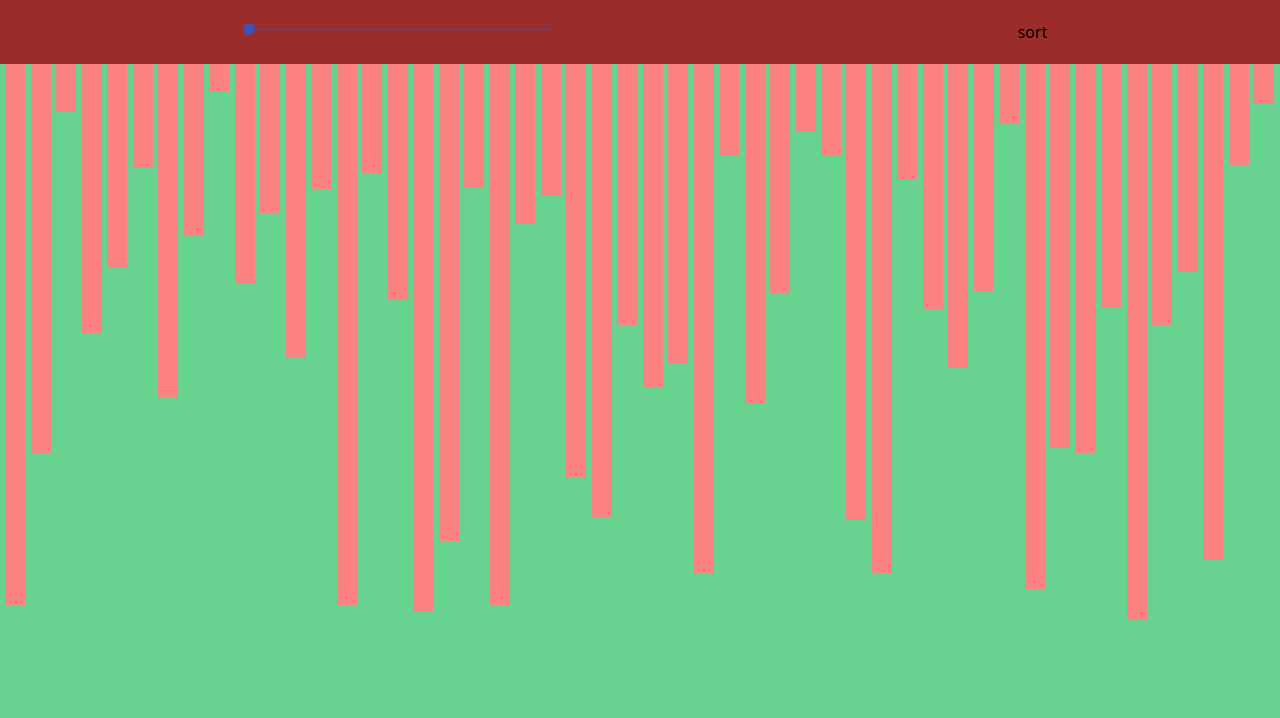
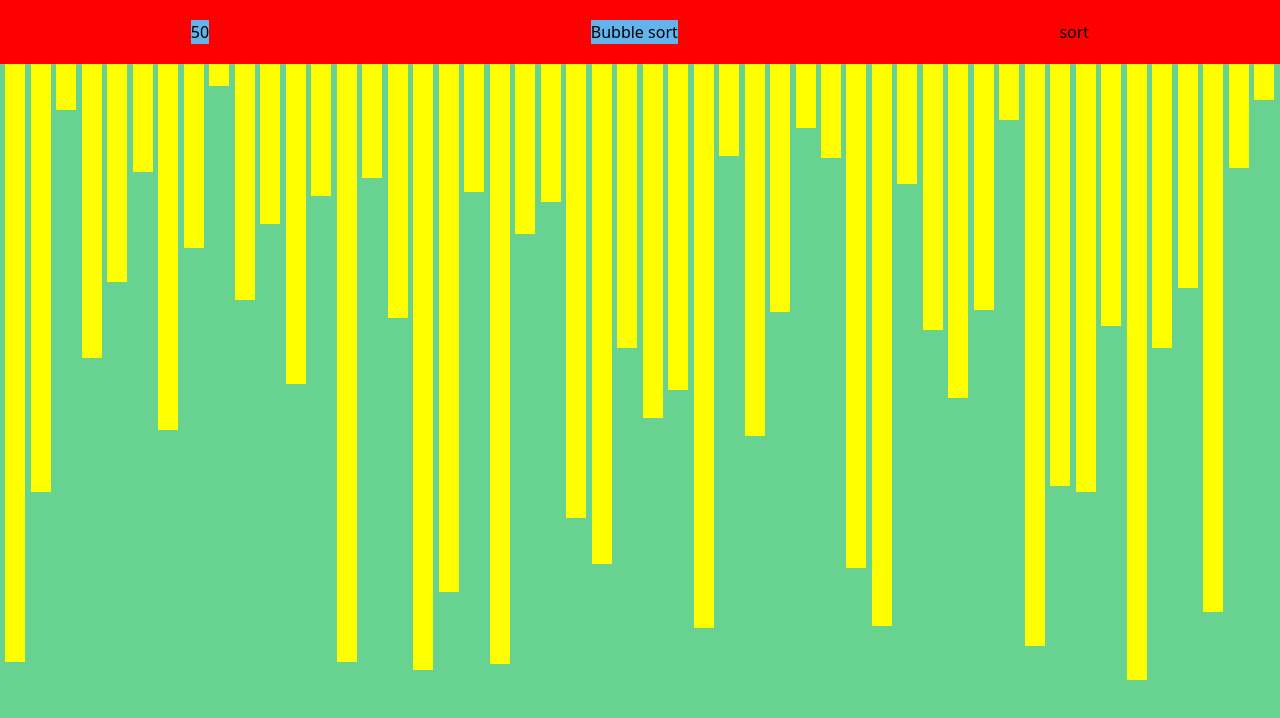
Before and after one commit to gageorgiev/simple-sort-visualizer, a React (Create React App) app: page / in a window 1280 px wide. Shown: the top 718 px of the page. Built offline with nearby package versions, Linux system fonts and the light colour scheme.

Commit message:
bubble and gnome sort implemented, animation function implemented

```diff
--- a/src/App.js
+++ b/src/App.js
@@ -1,50 +1,102 @@
 import React, { useState } from 'react';
-import { Slider } from '@material-ui/core';
+
+import { bubbleSortAlg, gnomeSortAlg } from './sort-algorithms/sorting-algs';
 
 function randomArray(size) {
   var array = [];
   for(let i=0;i<size;i++) {
-    array.push(Math.floor(Math.random() * 200) + 10);
+    array.push(Math.floor(Math.random() * 300) + 10);
   }
 
   return array;
 }
 
 function App() {
-  const [size, setSize] = useState(50);
-  const [array, setArray] = useState(randomArray(size));
+  const [sortAlg, setSortAlg] = useState('Bubble sort'); //sorting alg to be used
+  const [size, setSize] = useState(50); //size of array
+  const [array, setArray] = useState(randomArray(50)); //array that is to be sorted
+  const [currSorting, setCurrSorting] = useState(false); //flag to disable the button during sorting
+  const [hoveredSize, setHoveredSize] = useState(false); //true if dropdown menu for alg selection is hovered
+  const [hoveredAlg, setHoveredAlg] = useState(false); //true if dropdown menu for alg selection is hovered
+
+  const animate = (animations) => {
+    const arrayBars = document.getElementsByClassName('arrayBar');
+    for(let i=0;i<animations.length;i++) {
+      setTimeout(() => {
+        arrayBars[animations[i].toCompareFirst].style.backgroundColor = 'red';
+        arrayBars[animations[i].toCompareSecond].style.backgroundColor = 'red';
+      }, i*50);
+      if(animations[i].toSwap) {
+        setTimeout(() => {
+          const tmp = arrayBars[animations[i].toCompareFirst].style.height;
+          arrayBars[animations[i].toCompareFirst].style.height = arrayBars[animations[i].toCompareSecond].style.height;
+          arrayBars[animations[i].toCompareSecond].style.height = tmp;
+        }, i*50 + 30);
+        setTimeout(() => {
+          arrayBars[animations[i].toCompareFirst].style.backgroundColor = 'green';
+          arrayBars[animations[i].toCompareSecond].style.backgroundColor = 'green';
+        }, i*50 + 30);
+      } else {
+        setTimeout(() => {
+          arrayBars[animations[i].toCompareFirst].style.backgroundColor = 'green';
+          arrayBars[animations[i].toCompareSecond].style.backgroundColor = 'green';
+        }, i*50 + 30);
+      }
+      setTimeout(() => {
+          arrayBars[animations[i].toCompareFirst].style.backgroundColor = 'yellow';
+          arrayBars[animations[i].toCompareSecond].style.backgroundColor = 'yellow';
+      }, i*50 + 70);
+    }
+  };
 
   const handleSortPress = () => {
-    setSize(100);
-    setArray(randomArray(100));
+    setCurrSorting(true);
+    if(sortAlg==="Bubble sort") {
+      animate(bubbleSortAlg(array));
+    } else if(sortAlg==="Heap sort") {
+      //animate(heapSortAlg());
+    } else if(sortAlg==="Quick sort") {
+      //animate(quickSortAlg());
+    } else if(sortAlg==="Gnome sort") {
+      animate(gnomeSortAlg(array));
+    }
   }
-  const sliderOnChange = (event, value) => {
+
+  const dropdownSize = (value) => {
     setSize(value);
-    setArray(randomArray(size));
+    setArray(randomArray(value));
   }
-  return (
+
+    return (
     <div className="h-screen w-screen items-center">
-      <div className="flex flex-row w-full bg-red-800 items-center justify-around" style={{ height: '8%' }}>
-        <div className="w-1/4 pl-4">
-          <Slider
-            min={50}
-            max={250}
-            step={1}
-            value={size}
-            onChange={sliderOnChange}
-            aria-labelledby="continuous-slider"
-          />
+      <div className="flex flex-row w-full items-center justify-around" style={{ height: '8%', backgroundColor: currSorting ? 'darkred' : 'red', pointerEvents: currSorting ? 'none' : 'all' }} >
+        <div onMouseEnter={() => setHoveredSize(true)} onMouseLeave={() => setHoveredSize(false)} className="bg-blue-400 cursor-pointer">
+          {size}
+          {hoveredSize &&
+            <div className="absolute flex flex-col bg-white cursor-pointer" onClick={() => {setHoveredSize(false)}}>
+              <div onClick={() => dropdownSize(50)}>50</div>
+              <div onClick={() => dropdownSize(100)}>100</div>
+              <div onClick={() => dropdownSize(150)}>150</div>
+              <div onClick={() => dropdownSize(200)}>200</div>
+            </div>}
         </div>
-        <button onClick={handleSortPress}>
+        <div onMouseEnter={() => setHoveredAlg(true)} onMouseLeave={() => setHoveredAlg(false)} className="bg-blue-400 cursor-pointer">
+          {sortAlg}
+          {hoveredAlg &&
+            <div className="absolute flex flex-col bg-white cursor-pointer" onClick={() => {setHoveredAlg(false)}}>
+              <div onClick={() => {setSortAlg('Bubble sort')}}>Bubble sort</div>
+              <div onClick={() => {setSortAlg('Heap sort')}}>Heap sort</div>
+              <div onClick={() => {setSortAlg('Quick sort')}}>Quick sort</div>
+              <div onClick={() => {setSortAlg('Gnome sort')}}>Gnome sort</div>
+            </div>}
+        </div>
+        <button onClick={() => handleSortPress()} disabled={currSorting}>
           sort
         </button>
       </div>
       <div className="w-full bg-green-400" style={{ height: '92%' }}>
         <div className="flex flex-row justify-evenly" >
-          {array.map((number) =>
-            <div className="bg-red-400" style={{ height: `${number/3}vh`, width: `${1000/size}px` }} >
-            </div>
-          )}
+            {array.map((number, index) => <div key={index} className="arrayBar" style={{ height: `${number/4}vh`, width: `${1000/size}px`, backgroundColor: 'yellow' }} />)}
         </div>
       </div>
     </div>
--- /dev/null
+++ b/src/sort-algorithms/sorting-algs.js
@@ -0,0 +1,67 @@
+//generate animations to be executed based on how the array is sorted
+
+//bubble sort
+export function bubbleSortAlg(array) {
+    var arr = array.slice();
+    var toAnimate = [];
+    for(let i=0;i<arr.length-1;i++) {
+        for(let j=0;j<arr.length-i-1;j++) {
+            var animation = {toCompareFirst: j, toCompareSecond: j+1, toSwap: false}
+            if(arr[j] > arr[j+1]) {
+                const tmp = arr[j];
+                arr[j] = arr[j+1];
+                arr[j+1] = tmp;
+                animation.toSwap = true;
+            }
+            toAnimate.push(animation);
+        }
+    }
+
+    return toAnimate;
+};
+
+
+//gnome sort
+function gnomeSortHelper(arr, upperBound, toAnimate) {
+    var i = upperBound;
+    while(i>0 && arr[i-1] > arr[i]) {
+        var animation = {toCompareFirst: i, toCompareSecond: i-1, toSwap: true};
+        toAnimate.push(animation);
+        const tmp = arr[i];
+        arr[i] = arr[i-1];
+        arr[i-1] = tmp;
+        i = i-1;
+    }
+}
+
+export function gnomeSortAlg(array) {
+    var arr = array.slice();
+    var toAnimate = [];
+    for(let i=1;i<arr.length;i++) {
+        gnomeSortHelper(arr, i, toAnimate);
+    }
+    return toAnimate;
+}
+
+//old gnome sort(unoptimized)
+/*
+export function gnomeSortAlg(array) {
+    var arr = array.slice();
+    var toAnimate = [];
+    var i = 0;
+    while(i < arr.length) {
+        if(i === 0 || arr[i] >= arr[i-1]) {
+            var animation = {toCompareFirst: i, toCompareSecond: i, toSwap: false};
+            i = i + 1;
+        }
+        else {
+            var animation = {toCompareFirst: i, toCompareSecond: i-1, toSwap: true};
+            const tmp = arr[i];
+            arr[i] = arr[i-1];
+            arr[i-1] = tmp;
+            i = i - 1;
+        }
+        toAnimate.push(animation);
+    }
+    return toAnimate;
+}*/
```
